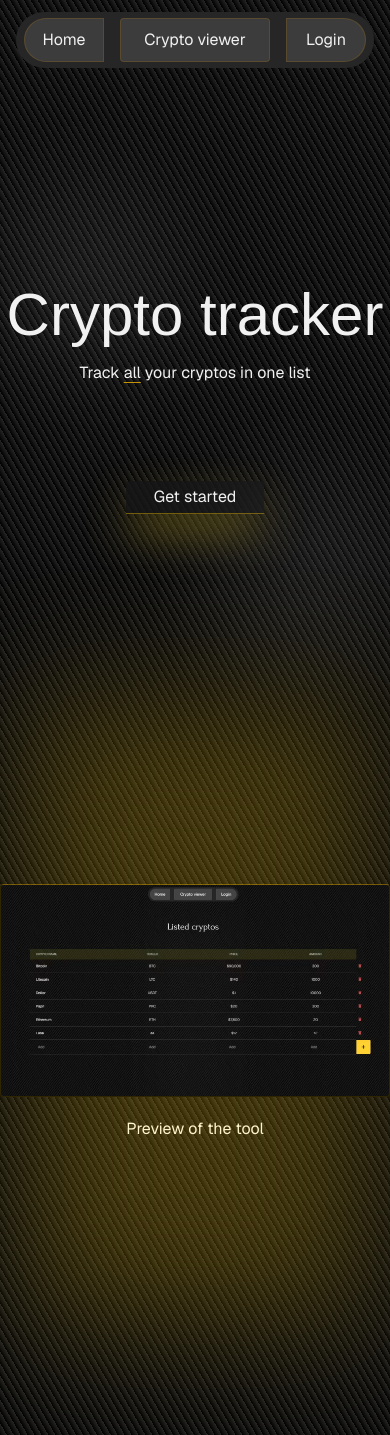
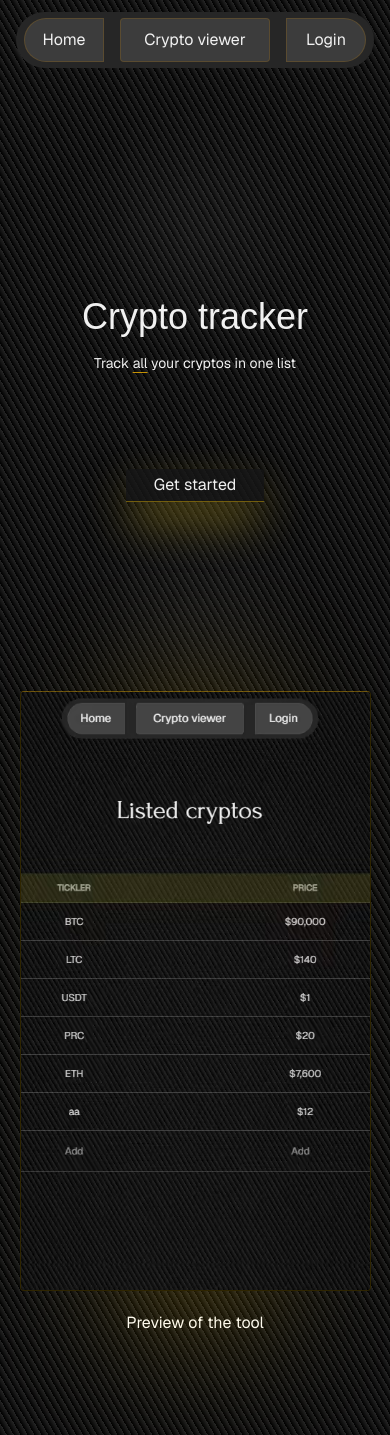
Before and after one commit to nazagutierrez/prueba-nextjs, a Next.js app: page / in a window 390 px wide. Built offline with nearby package versions, Linux system fonts and the light colour scheme; a web font is replaced by a local one.

Commit message:
Home changes

```diff
--- a/src/app/(pages)/home/HeroButton.tsx
+++ b/src/app/(pages)/home/HeroButton.tsx
@@ -1,12 +1,11 @@
 import React from "react";
-import { mainFont } from "@/app/fonts";
 import Link from "next/link";
 
 const HeroButton = () => {
   return (
     <Link
       href="/crypto"
-      className={`${mainFont.className} w-fit mt-4 px-7 py-1 button border-b bg-neutral-900/80 rounded-t shadow-[0px_21px_45px_-5px_#736317] hover:shadow-[0px_21px_45px_-5px_#ad9524] hover:border-yellow-400/70 transition-all border-yellow-400/40 `}
+      className="animate-fade-in w-fit mt-4 px-7 py-1 button border-b bg-neutral-900/80 rounded-t shadow-[0px_21px_45px_-5px_#736317] hover:shadow-[0px_21px_45px_-5px_#ad9524] hover:border-yellow-400/70 transition-all border-yellow-400/40"
     >
       Get started
     </Link>
--- a/src/app/(pages)/home/index.tsx
+++ b/src/app/(pages)/home/index.tsx
@@ -1,26 +1,53 @@
-import { titleFont } from '@/app/fonts'
-import Image from 'next/image'
-import Link from 'next/link'
-import React from 'react'
-import HeroButton from './HeroButton'
+"use client";
+
+import { titleFont } from "@/app/fonts";
+import Image from "next/image";
+import React from "react";
+import HeroButton from "./HeroButton";
+import { useUserContext } from "@/app/context/userContext";
 
 const HomePage = () => {
+  const { user } = useUserContext();
   return (
     <>
-      <div className='flex flex-col items-center justify-center pt-52 h-[70vh]'>
-        <div className='absolute top-1/4 right-60 h-32 w-32 bg-white/10 blur-3xl'></div>
-        <div className='absolute bottom-1/4 left-60 h-32 w-32 bg-white/10 blur-3xl'></div>
-        <h1 className={`${titleFont.className} text-6xl mb-4`}>Crypto tracker</h1>
-        <h2 className='mb-20'>Track <span className='underline underline-offset-4 decoration-yellow-500/80'>all</span> your cryptos in one list</h2>
+      <div className="flex flex-col items-center justify-center pt-52 h-[70vh]">
+        <div className="absolute top-1/4 sm:right-60 h-10 sm:h-32 w-10 sm:w-32 bg-white/50 sm:bg-white/10 blur-3xl"></div>
+        <div className="absolute bottom-1/4 sm:left-60 h-10 sm:h-32 w-10 sm:w-32 bg-white/50 sm:bg-white/10 blur-3xl"></div>
+        <h1
+          className={`${titleFont.className} animate-fade-in-up text-4xl sm:text-6xl mb-4`}
+        >
+          Crypto tracker
+        </h1>
+        <h2 className="mb-20 animate-fade-in-bottom text-sm sm:text-base">
+          Track{" "}
+          <span className="underline underline-offset-4 decoration-yellow-500/80">
+            all
+          </span>{" "}
+          your cryptos in one list
+        </h2>
+        {user?.username && (
+          <h2 className="mb-5">
+            Welcome{" "}
+            <span className="underline underline-offset-4 decoration-yellow-500/80">
+              {user.username}
+            </span>
+          </h2>
+        )}
         <HeroButton />
       </div>
-      <div className='relative flex flex-col items-center justify-center h-screen'>
-        <Image src="/image.avif" alt="crypto market" className='border border-t-yellow-500/40 border-[#2f2500] rounded-sm overflow-hidden z-20' width={1000} height={500} />
-        <div className='absolute mx-auto h-[630px] w-[350px] bg-yellow-400/20 blur-3xl'></div>
-        <h2 className='mt-5 text-white'>Preview of the tool</h2>
+      <div className="relative flex flex-col items-center justify-center h-screen">
+        <Image
+          src="/image.avif"
+          alt="crypto market"
+          className="aspect-auto object-cover border border-t-yellow-500/40 border-[#2f2500] rounded-sm overflow-hidden z-20 mx-4 sm:mx-14 w-[90%] sm:w-[60%] h-[600px]"
+          width={1000}
+          height={500}
+        />
+        <div className="absolute mx-auto h-[630px] w-[150px] sm:w-[350px] bg-yellow-400/20 blur-3xl"></div>
+        <h2 className="mt-5 text-white">Preview of the tool</h2>
       </div>
     </>
-  )
-}
+  );
+};
 
-export default HomePage
+export default HomePage;
```
